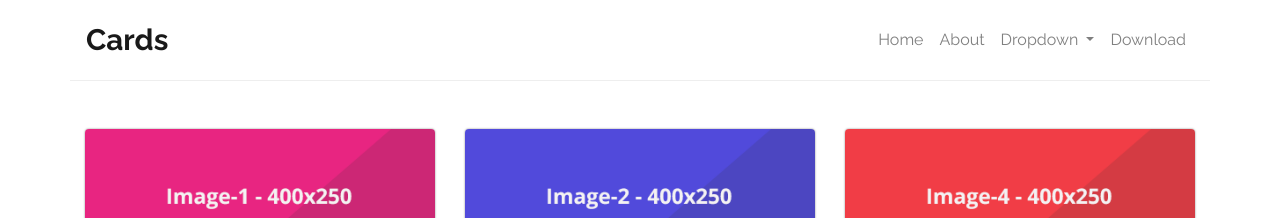
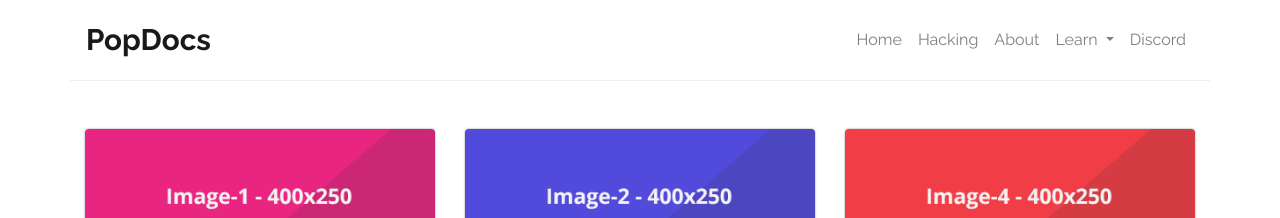
Before and after one commit to rfs85/PopDocs_main, a Jekyll site: the page built from index.html, in a window 1280 px wide. Shown: the top 218 px of the page. Built offline with Jekyll 4.4.1, drawn with Linux system fonts in a browser that asks for light colours; the list of posts is cut into pages by our own code.

Commit message:
add ned info

```diff
--- a/_includes/navigation.html
+++ b/_includes/navigation.html
@@ -1,5 +1,5 @@
 <nav class="container navbar navbar-expand-lg navbar-light bg-transparent">
-  <a class="navbar-brand" href={{"/" | relative_url}}>Cards</a>
+  <a class="navbar-brand" href={{"/" | relative_url}}>PopDocs</a>
   <button
     class="navbar-toggler"
     type="button"
@@ -20,6 +20,11 @@
         >
       </li>
       <li class="nav-item">
+        <a class="nav-link" href={{"/" | relative_url}}
+          >Hacking </a
+        >
+      </li>
+      <li class="nav-item">
         <a class="nav-link" href={{"/about/" | relative_url}} >About</a>
       </li>
       <li class="nav-item dropdown">
@@ -32,7 +37,7 @@
           aria-haspopup="true"
           aria-expanded="false"
         >
-          Dropdown
+          Learn
         </a>
         <div class="dropdown-menu" aria-labelledby="navbarDropdown">
           <a class="dropdown-item" href="#">Action</a>
@@ -41,13 +46,13 @@
           <a
             class="dropdown-item"
             target="_blank"
-            href="https://jekyll-themes.com"
-            >More Themes</a
+            href="#"
+            >More Info</a
           >
         </div>
       </li>
       <li class="nav-item">
-        <a class="nav-link" href="https://github.com/sharu725/cards">Download</a>
+        <a class="nav-link" href="#">Discord</a>
       </li>
     </ul>
   </div>
```
